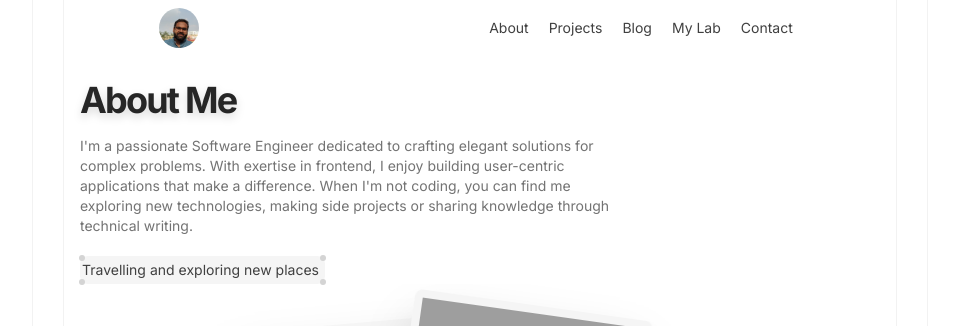
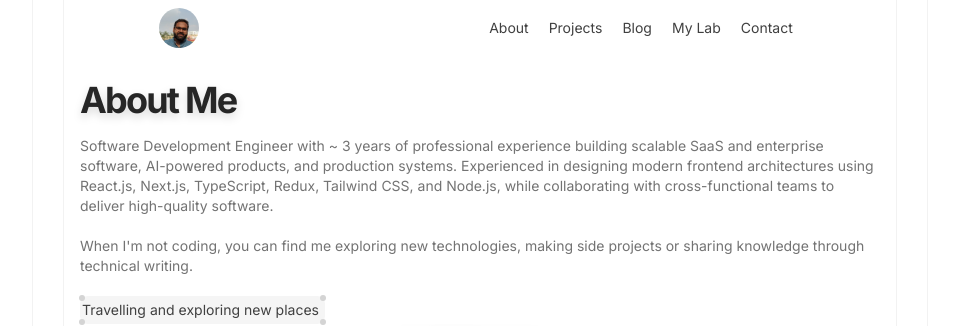
Before and after one commit to anupam-kumar-krishnan/personal-portfolio, a Next.js app: page /about in a window 1280 px wide. Shown: the top 326 px of the page, without its empty margins (160-1119 px from the left). Built offline with nearby package versions, Linux system fonts and the light colour scheme; grey boxes are pictures that could not be loaded.

Commit message:
update: enhance About and Home sections with improved descriptions and titles

```diff
--- a/src/app/about/page.tsx
+++ b/src/app/about/page.tsx
@@ -15,12 +15,17 @@ export default function AboutPage() {
         <div className="absolute right-0 top-0 h-full w-8 border-l border-r border-[var(--pattern-fg)] bg-[repeating-linear-gradient(315deg,var(--pattern-fg)_0,var(--pattern-fg)_1px,transparent_0,transparent_50%)] bg-[length:10px_10px] bg-fixed" />
         <div className="absolute left-0 top-0 h-full w-8 border-l border-r border-[var(--pattern-fg)] bg-[repeating-linear-gradient(315deg,var(--pattern-fg)_0,var(--pattern-fg)_1px,transparent_0,transparent_50%)] bg-[length:10px_10px] bg-fixed" />
         <Heading>About Me</Heading>
-        <Subheading>
-          I&apos;m a passionate Software Engineer dedicated to crafting elegant
-          solutions for complex problems. With exertise in frontend, I enjoy
-          building user-centric applications that make a difference. When I'm
-          not coding, you can find me exploring new technologies, making side
-          projects or sharing knowledge through technical writing.
+
+        <Subheading className="max-w-4xl">
+          Software Development Engineer with ~ 3 years of professional
+          experience building scalable SaaS and enterprise software, AI-powered
+          products, and production systems. Experienced in designing modern
+          frontend architectures using React.js, Next.js, TypeScript, Redux,
+          Tailwind CSS, and Node.js, while collaborating with cross-functional
+          teams to deliver high-quality software. <br />
+          <br />
+          When I'm not coding, you can find me exploring new technologies,
+          making side projects or sharing knowledge through technical writing.
         </Subheading>
         <SectionHeading className="bg-neutral-100 text-neutral-700 ml-4 mt-5 pt-1 pb-1 pl-0.5 pr-0.5 dark:bg-[#262727] dark:text-white rounded-md">
           Travelling and exploring new places
--- a/src/app/page.tsx
+++ b/src/app/page.tsx
@@ -15,13 +15,11 @@ export default function Home() {
           bg-[repeating-linear-gradient(315deg,var(--pattern-fg)_0,var(--pattern-fg)_1px,transparent_0,transparent_50%)]
           bg-[length:10px_10px] bg-fixed"
         />
-
         <div
           className="absolute left-0 top-0 h-full w-8 border-l border-r border-[var(--pattern-fg)]
           bg-[repeating-linear-gradient(315deg,var(--pattern-fg)_0,var(--pattern-fg)_1px,transparent_0,transparent_50%)]
           bg-[length:10px_10px] bg-fixed"
         />
-
         <div className="pt-8 flex justify-start pl-5 pb-5 gap-3">
           <div className="inline-flex items-center gap-2 bg-gray-50 border border-gray-300 rounded-full px-4 py-1.5">
             <span className="relative flex h-2 w-2">
@@ -34,13 +32,11 @@ export default function Home() {
             </span>
           </div>
         </div>
-
         <Heading>Anupam Kumar Krishnan</Heading>
         <Subheading>
-          Frontend Engineer Who Crafts Fast, Scalable UIs.
+          Software Engineer Who Crafts Fast, Scalable UIs.
           <br /> Ex-IBM · Ships Components Daily · Writes about the Web.
         </Subheading>
-
         <div className="flex gap-3 pl-5 pt-6 pb-2">
           <a
             href="mailto:anupamk.krishnan@gmail.com"
@@ -57,7 +53,6 @@ export default function Home() {
             View Resume
           </a>
         </div>
-
         <Projects projects={projects.slice(0, 3)} />
         <LandingBlogs />
         <Work />
--- a/src/components/work.tsx
+++ b/src/components/work.tsx
@@ -222,7 +222,7 @@ export const Work = async () => {
         }
         delay={0.4}
       >
-        Worked at Reputed Firm
+        Where I've Worked
       </SectionHeading>
 
       <div className="flex flex-col gap-2 px-4">
```
